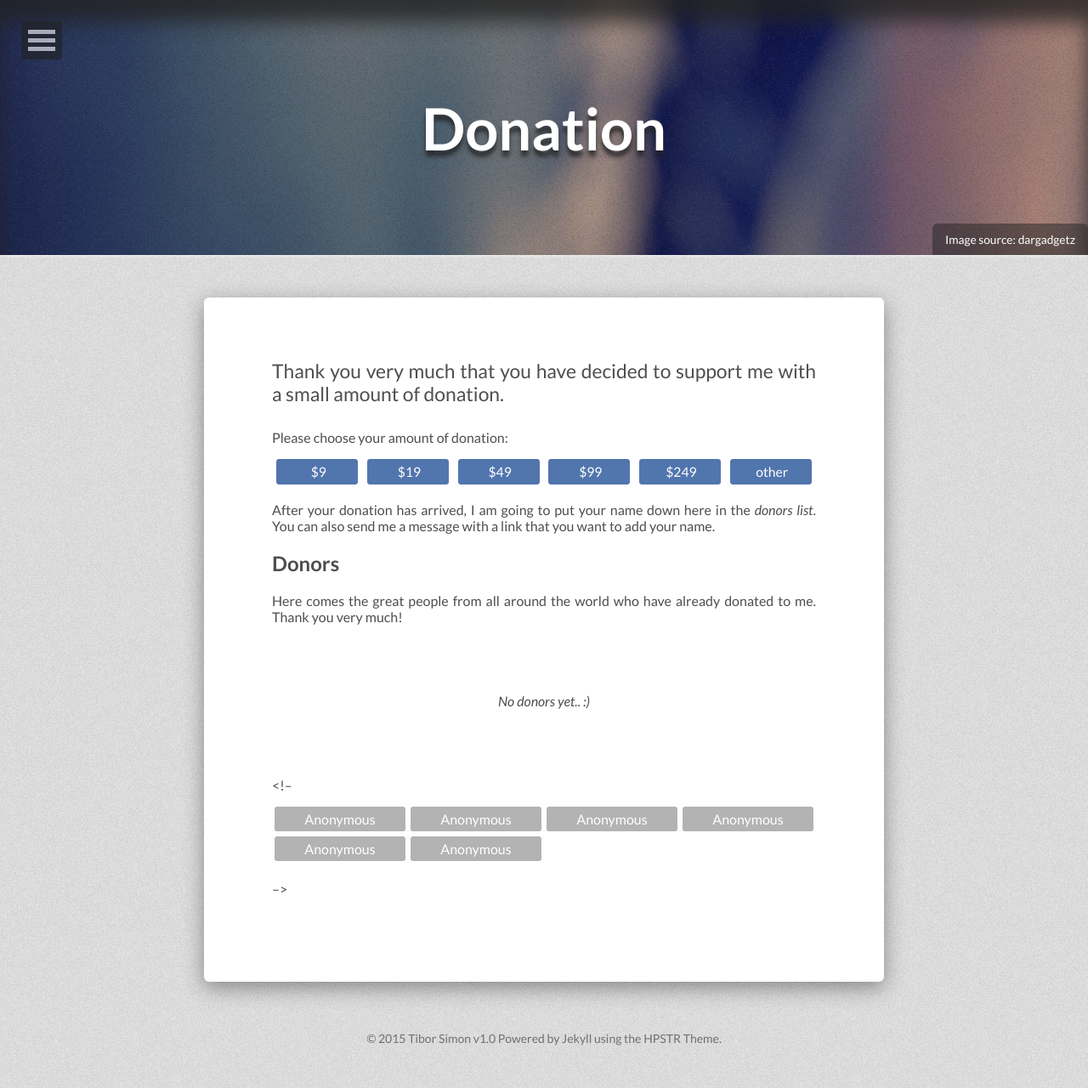
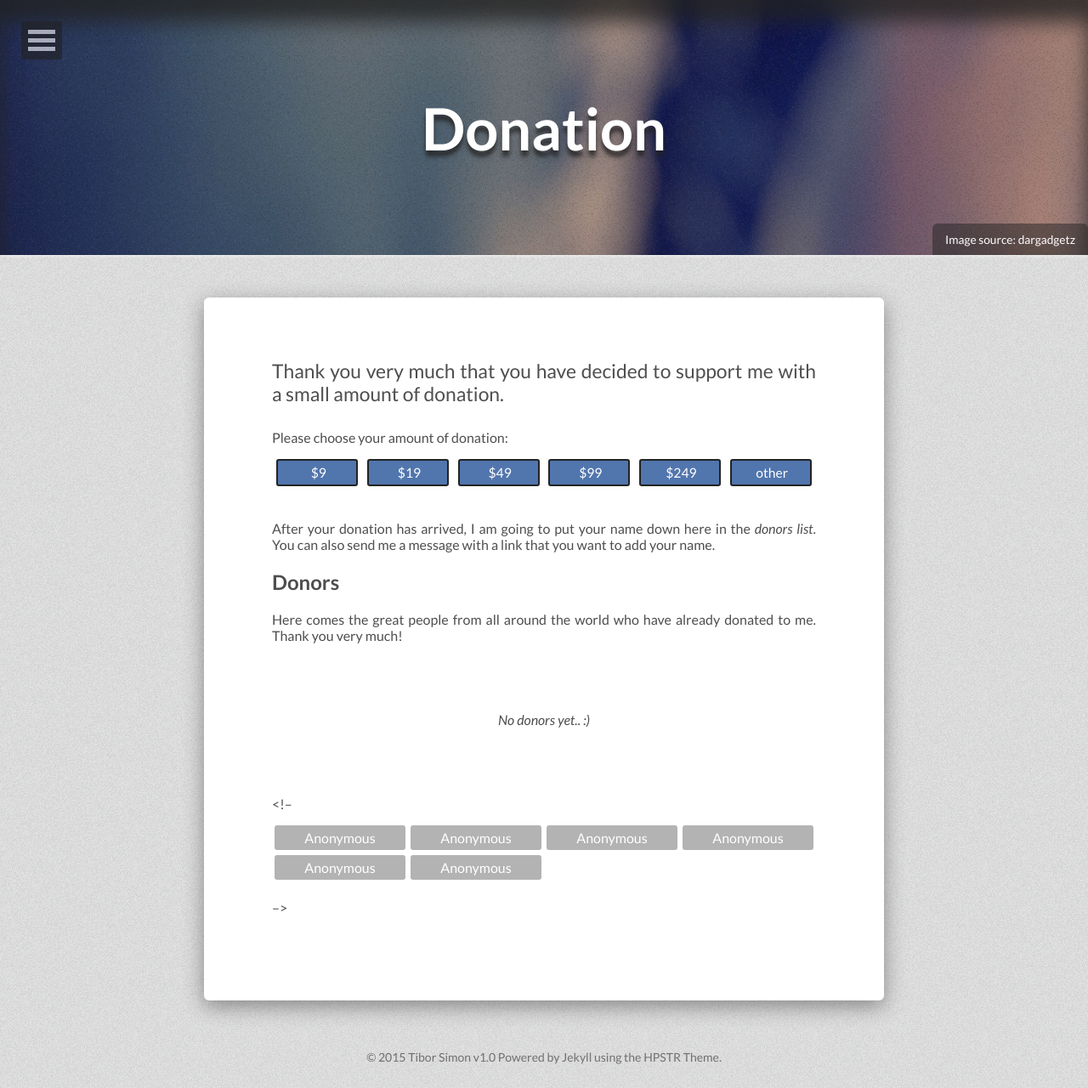
Before and after one commit to tiborsimon/tiborsimon.github.io, a Jekyll site: the page built from donation/index.md, in a window 1280 px wide. Shown: the whole page at 85% size. Built offline with Jekyll 4.4.1, drawn with Linux system fonts in a browser that asks for light colours; nearby versions of some CDN libraries; before the commit the page ends 1258 px from its top, so only the background shows below that.

Commit message:
Article update

```diff
--- a/donation/index.md
+++ b/donation/index.md
@@ -16,22 +16,22 @@ Please choose your amount of donation:
 
 <div class="donation-wrapper">
   <div class="donation-item">
-    <a href="https://www.paypal.com/cgi-bin/webscr?cmd=_donations&business=tibor%40tibor%2dsimon%2ecom&lc=US&item_name=Donation%20to%20Tibor%20Simon%20to%20honor%20his%20effort%2e&amount=9%2e00&currency_code=USD&no_note=0&bn=PP%2dDonationsBF%3abtn_donateCC_LG%2egif%3aNonHostedGuest" class="donation-button-row"><i class="fa fa-paypal"></i> $9</a>
+    <a href="https://www.paypal.com/cgi-bin/webscr?cmd=_donations&business=tibor%40tibor%2dsimon%2ecom&lc=US&item_name=Donation%20to%20Tibor%20Simon%20to%20honor%20his%20effort%2e&amount=9%2e00&currency_code=USD&no_note=0&bn=PP%2dDonationsBF%3abtn_donateCC_LG%2egif%3aNonHostedGuest" class="btn donation-button-row"><i class="fa fa-paypal"></i> $9</a>
   </div>
   <div class="donation-item">
-    <a href="https://www.paypal.com/cgi-bin/webscr?cmd=_donations&business=tibor%40tibor%2dsimon%2ecom&lc=US&item_name=Donation%20to%20Tibor%20Simon%20to%20honor%20his%20effort%2e&amount=19%2e00&currency_code=USD&no_note=0&bn=PP%2dDonationsBF%3abtn_donateCC_LG%2egif%3aNonHostedGuest" class="donation-button-row"><i class="fa fa-paypal"></i> $19</a>
+    <a href="https://www.paypal.com/cgi-bin/webscr?cmd=_donations&business=tibor%40tibor%2dsimon%2ecom&lc=US&item_name=Donation%20to%20Tibor%20Simon%20to%20honor%20his%20effort%2e&amount=19%2e00&currency_code=USD&no_note=0&bn=PP%2dDonationsBF%3abtn_donateCC_LG%2egif%3aNonHostedGuest" class="btn donation-button-row"><i class="fa fa-paypal"></i> $19</a>
   </div>
   <div class="donation-item">
-    <a href="https://www.paypal.com/cgi-bin/webscr?cmd=_donations&business=tibor%40tibor%2dsimon%2ecom&lc=US&item_name=Donation%20to%20Tibor%20Simon%20to%20honor%20his%20effort%2e&amount=49%2e00&currency_code=USD&no_note=0&bn=PP%2dDonationsBF%3abtn_donateCC_LG%2egif%3aNonHostedGuest" class="donation-button-row"><i class="fa fa-paypal"></i> $49</a>
+    <a href="https://www.paypal.com/cgi-bin/webscr?cmd=_donations&business=tibor%40tibor%2dsimon%2ecom&lc=US&item_name=Donation%20to%20Tibor%20Simon%20to%20honor%20his%20effort%2e&amount=49%2e00&currency_code=USD&no_note=0&bn=PP%2dDonationsBF%3abtn_donateCC_LG%2egif%3aNonHostedGuest" class="btn donation-button-row"><i class="fa fa-paypal"></i> $49</a>
   </div>
   <div class="donation-item">
-    <a href="https://www.paypal.com/cgi-bin/webscr?cmd=_donations&business=tibor%40tibor%2dsimon%2ecom&lc=US&item_name=Donation%20to%20Tibor%20Simon%20to%20honor%20his%20effort%2e&amount=99%2e00&currency_code=USD&no_note=0&bn=PP%2dDonationsBF%3abtn_donateCC_LG%2egif%3aNonHostedGuest" class="donation-button-row"><i class="fa fa-paypal"></i> $99</a>
+    <a href="https://www.paypal.com/cgi-bin/webscr?cmd=_donations&business=tibor%40tibor%2dsimon%2ecom&lc=US&item_name=Donation%20to%20Tibor%20Simon%20to%20honor%20his%20effort%2e&amount=99%2e00&currency_code=USD&no_note=0&bn=PP%2dDonationsBF%3abtn_donateCC_LG%2egif%3aNonHostedGuest" class="btn donation-button-row"><i class="fa fa-paypal"></i> $99</a>
   </div>
   <div class="donation-item">
-    <a href="https://www.paypal.com/cgi-bin/webscr?cmd=_donations&business=tibor%40tibor%2dsimon%2ecom&lc=US&item_name=Donation%20to%20Tibor%20Simon%20to%20honor%20his%20effort%2e&amount=249%2e00&currency_code=USD&no_note=0&bn=PP%2dDonationsBF%3abtn_donateCC_LG%2egif%3aNonHostedGuest" class="donation-button-row"><i class="fa fa-paypal"></i> $249</a>
+    <a href="https://www.paypal.com/cgi-bin/webscr?cmd=_donations&business=tibor%40tibor%2dsimon%2ecom&lc=US&item_name=Donation%20to%20Tibor%20Simon%20to%20honor%20his%20effort%2e&amount=249%2e00&currency_code=USD&no_note=0&bn=PP%2dDonationsBF%3abtn_donateCC_LG%2egif%3aNonHostedGuest" class="btn donation-button-row"><i class="fa fa-paypal"></i> $249</a>
   </div>
   <div class="donation-item">
-    <a href="https://www.paypal.com/cgi-bin/webscr?cmd=_donations&business=tibor%40tibor%2dsimon%2ecom&lc=US&item_name=Donation%20to%20Tibor%20Simon%20to%20honor%20his%20effort%2e&no_note=0&currency_code=USD&bn=PP%2dDonationsBF%3abtn_donateCC_LG%2egif%3aNonHostedGuest" class="donation-button-row"><i class="fa fa-paypal"></i> other</a>
+    <a href="https://www.paypal.com/cgi-bin/webscr?cmd=_donations&business=tibor%40tibor%2dsimon%2ecom&lc=US&item_name=Donation%20to%20Tibor%20Simon%20to%20honor%20his%20effort%2e&no_note=0&currency_code=USD&bn=PP%2dDonationsBF%3abtn_donateCC_LG%2egif%3aNonHostedGuest" class="btn donation-button-row"><i class="fa fa-paypal"></i> other</a>
   </div>
 </div>
 
```
